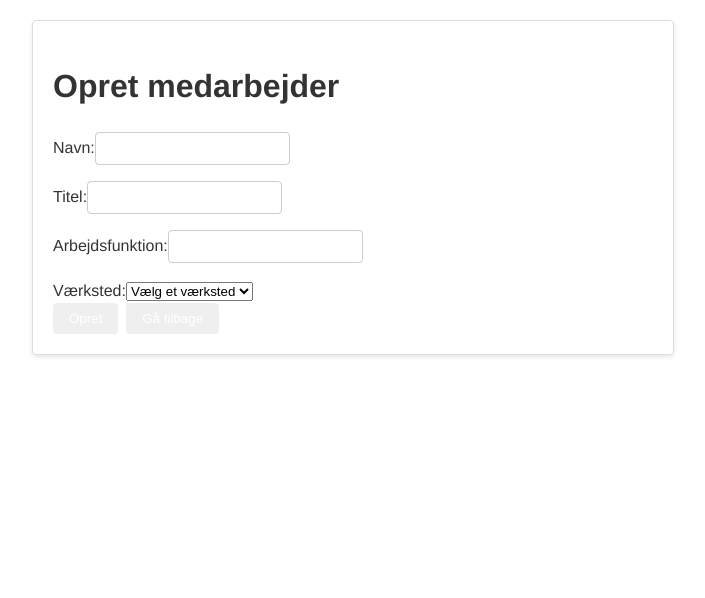
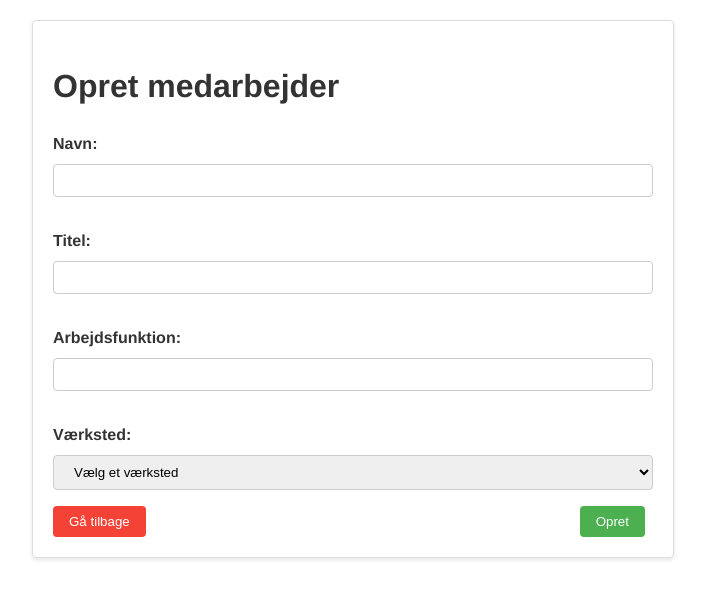
Before and after one commit to samilesma/employee-management, a Vue app: page /employees/create in a window 1280 px wide. Shown: the top 598 px of the page, without its empty margins (287-992 px from the left). Built offline with nearby package versions, Linux system fonts and the light colour scheme; data requests are answered from the project's data file.

Commit message:
Css ændringer

```diff
--- a/src/styles.css
+++ b/src/styles.css
@@ -8,6 +8,7 @@ body {
 .container {
   margin: 20px auto;
   max-width: 600px;
+  min-width: fit-content;
   padding: 20px;
   border: 1px solid #ddd;
   border-radius: 4px;
@@ -17,6 +18,18 @@ body {
 table {
   border-collapse: collapse;
   width: 100%;
+}
+
+table th span {
+  margin-left: 5px;
+}
+
+table th span.asc {
+  content: "\25B2";
+}
+
+table th span.desc {
+  content: "\25BC";
 }
 
 th, td {
@@ -54,20 +67,47 @@ input[type="text"] {
   color: white;
 }
 
-.button.delete {
+.button.alert {
   background-color: #f44336;
 }
 
-.button.edit {
+.button.secondary {
   background-color: #2196f3;
 }
 
-.button.create {
+.button.primary {
   background-color: #4caf50;
   float: right;
 }
 
-
 .button:hover {
   opacity: 0.8;
 }
+
+form {
+  display: flex;
+  flex-direction: column;
+}
+
+.form-group {
+  display: flex;
+  flex-direction: column;
+  margin-bottom: 16px;
+}
+
+label {
+  margin-bottom: 8px;
+  font-weight: bold;
+}
+
+input,
+select {
+  padding: 8px 16px;
+  border: 1px solid #ccc;
+  border-radius: 4px;
+}
+
+.button.cancel {
+  background-color: #f44336;
+  margin-right: 12px;
+}
```
